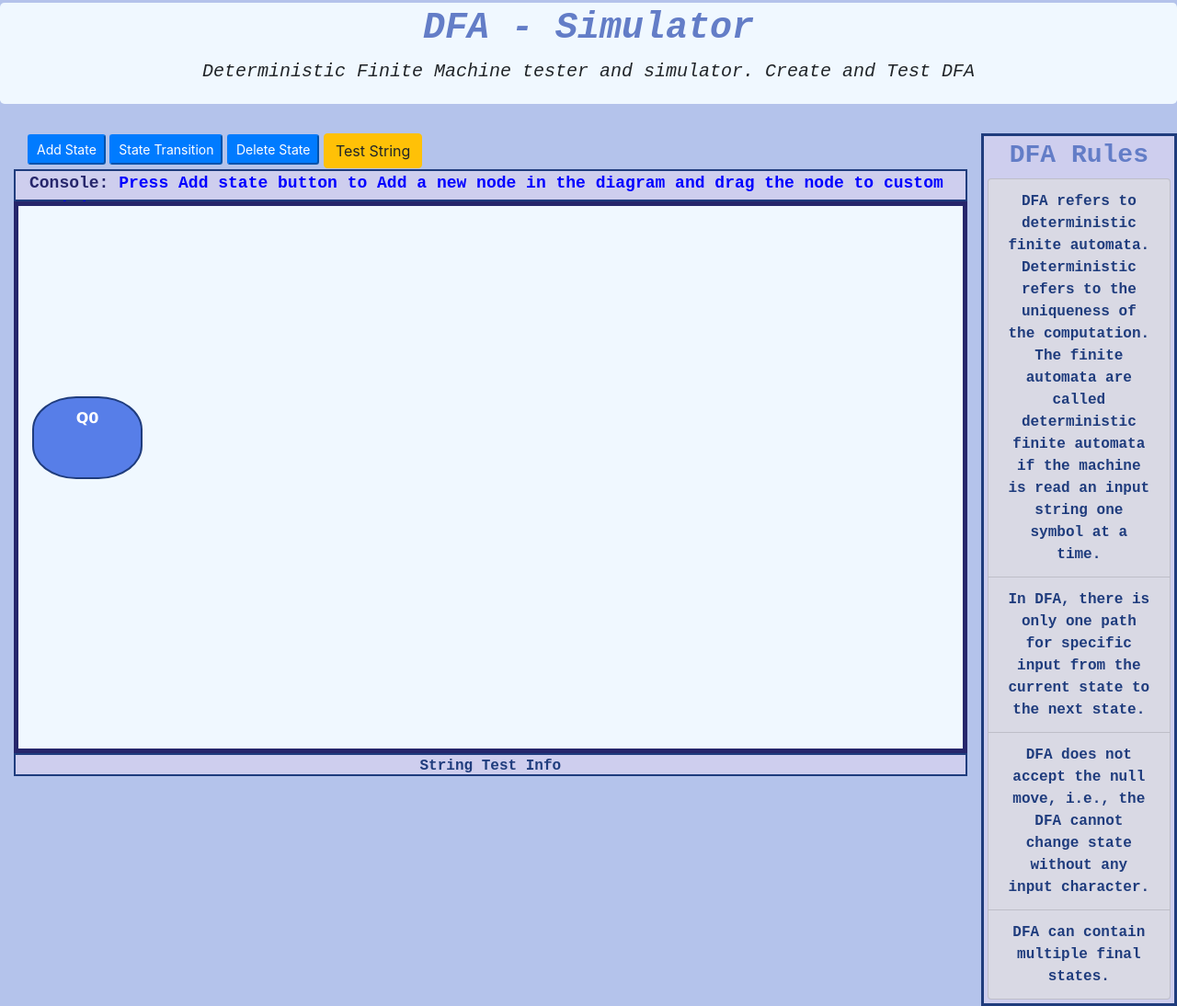
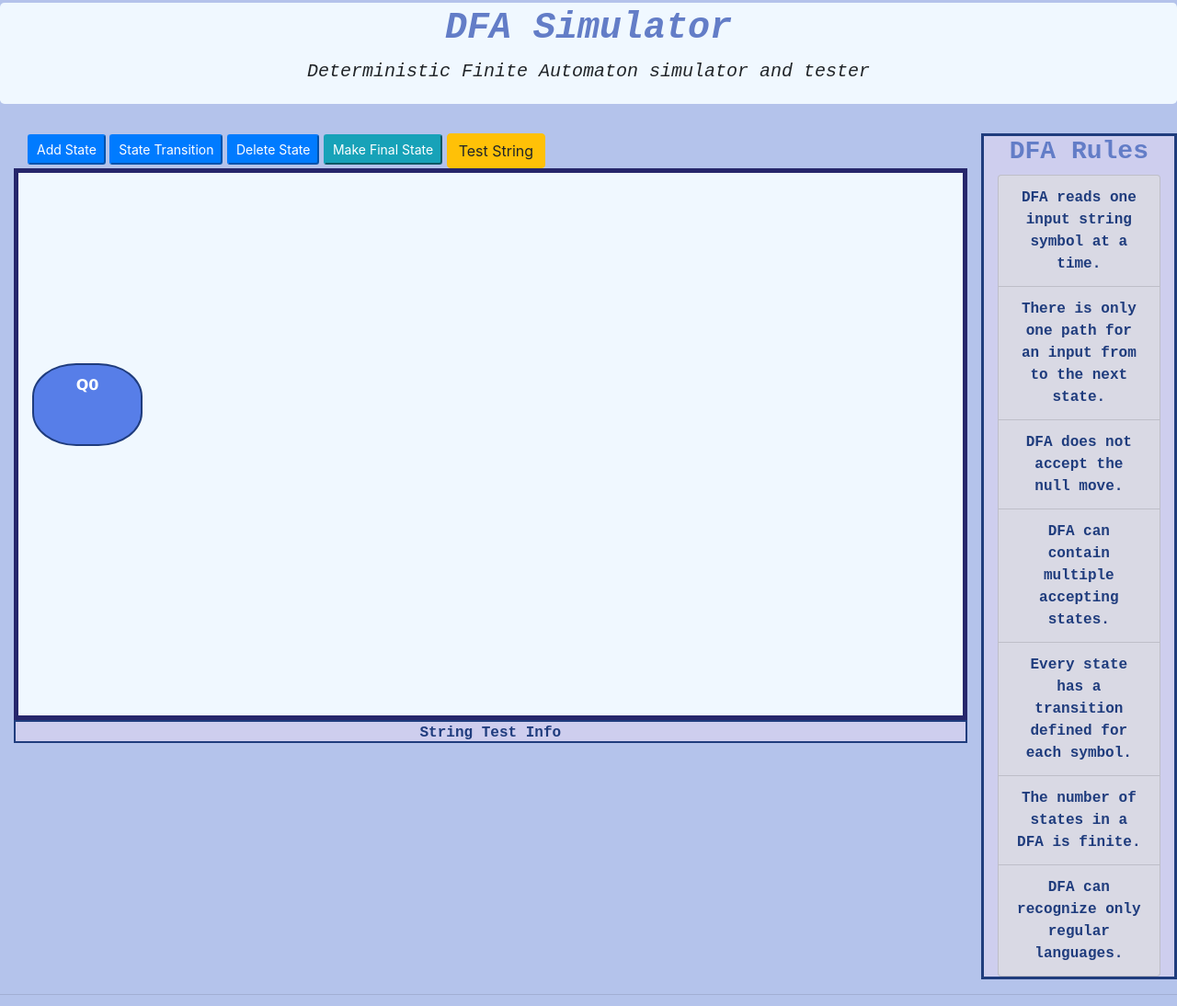
Before and after one commit to mumer-ali/DFA-Simulator, a plain HTML site: page index.html in a window 1280 px wide. Shown: the top 1094 px of the page at 92% size. Drawn offline with Linux system fonts and the light colour scheme.

Commit message:
Updated index.html

```diff
--- a/index.html
+++ b/index.html
@@ -4,7 +4,7 @@
     <meta charset="UTF-8" />
     <meta name="viewport" content="width=device-width, initial-scale=1.0" />
 
-    <title>DFA Simulator: Build and Test custom Machines</title>
+    <title>DFA Simulator</title>
 
     <!-- Stylesheet and Bootstrap -->
     <link rel="stylesheet" href="./styles.css" />
@@ -22,9 +22,9 @@
       style="background-color: aliceblue; padding: 4px; margin-top: 3px;"
     >
       <div class="hd container">
-        <h1 class="hd1 display-6">DFA - Simulator</h1>
+        <h1 class="hd1 display-6">DFA Simulator</h1>
         <p class="lead">
-          Deterministic Finite Machine tester and simulator. Create and Test DFA
+          Deterministic Finite Automaton simulator and tester
         </p>
       </div>
     </div>
@@ -67,9 +67,9 @@
           </div>
 
           <!--Console -->
-          <div class="console container">
+          <!-- <div class="console container">
             <p>Console: <span id="msg"></span></p>
-          </div>
+          </div> -->
 
           <!-- Drawing Area -->
           <div class="draw-area container">
@@ -225,49 +225,40 @@
         </div>
 
         <!-- Rules container -->
-        <div id="rule-box" class="col-xl-2" style="padding: 4px;">
+        <div id="rule-box" class="col-xl-2">
           <h3 id="rule-header">DFA Rules</h3>
-          <ul class="list-group">
+          <ul class="list-group dfa-rules">
             <li class="list-group-item">
-              DFA refers to deterministic finite automata. Deterministic refers
-              to the uniqueness of the computation. The finite automata are
-              called deterministic finite automata if the machine is read an
-              input string one symbol at a time.
+              DFA reads one input string symbol at a time.
             </li>
             <li class="list-group-item">
-              In DFA, there is only one path for specific input from the current
-              state to the next state.
+              There is only one path for an input from to the next state.
             </li>
             <li class="list-group-item">
-              DFA does not accept the null move, i.e., the DFA cannot change
-              state without any input character.
+              DFA does not accept the null move.
             </li>
-
             <li class="list-group-item">
-              DFA can contain multiple final states.
+              DFA can contain multiple accepting states.
+            </li>
+            <li class="list-group-item">
+              Every state has a transition defined for each symbol.
+            </li>
+            <li class="list-group-item">
+              The number of states in a DFA is finite.
+            </li>
+            <li class="list-group-item">
+              DFA can recognize only regular languages.
             </li>
           </ul>
         </div>
-        <!-- Rules container Ends-->
       </div>
     </div>
-    <!-- Scripts-->
     <script src="./js/jquery-3.4.1.min.js"></script>
     <script src="jquery.connections.js"></script>
     <script src="./divVars.js"></script>
     <script src="./simulator.js"></script>
-
     <script src="./jquery-ui/jquery-ui.js"></script>
     <script src="./bootstrap/js/bootstrap.min.js"></script>
-
     <hr />
-
-    <!-- Footer
-    <footer class="page-footer font-small blue pt-4">
-      <div class="footer-copyright text-center py-3">
-        © 2020 Copyright:
-        <a href="http://bing101.github.io"> Bing</a>
-      </div>
-    </footer> -->
   </body>
 </html>
```
